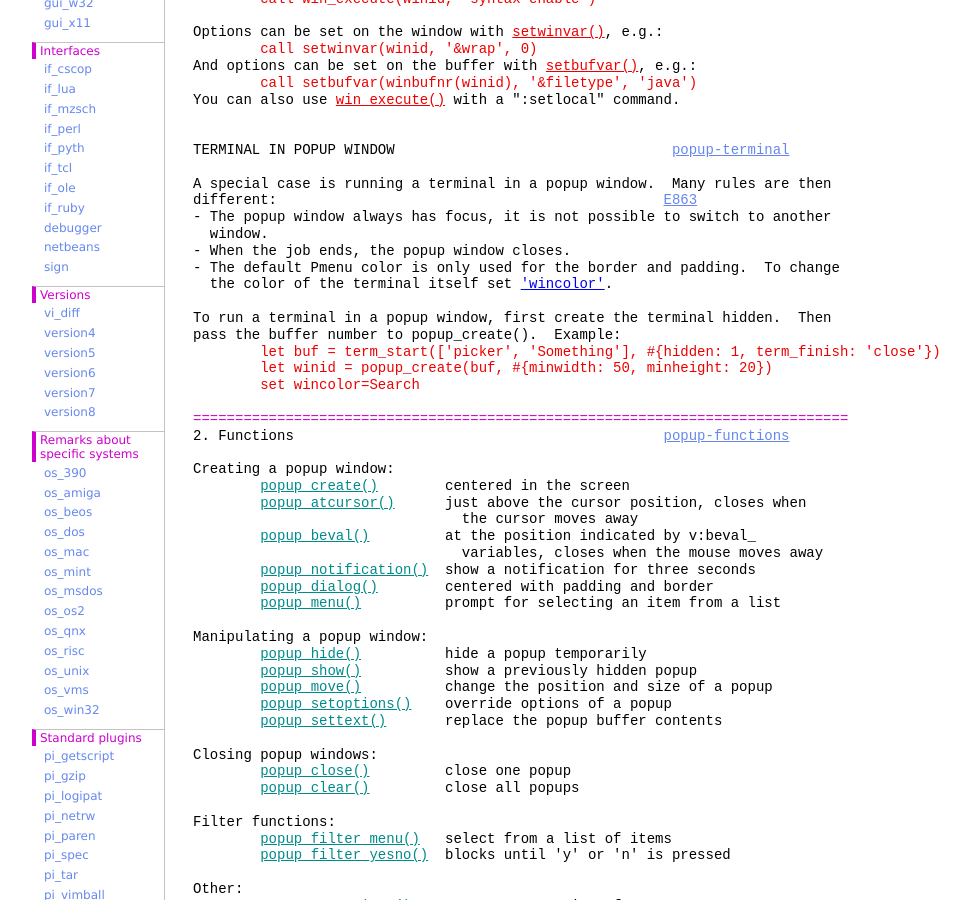
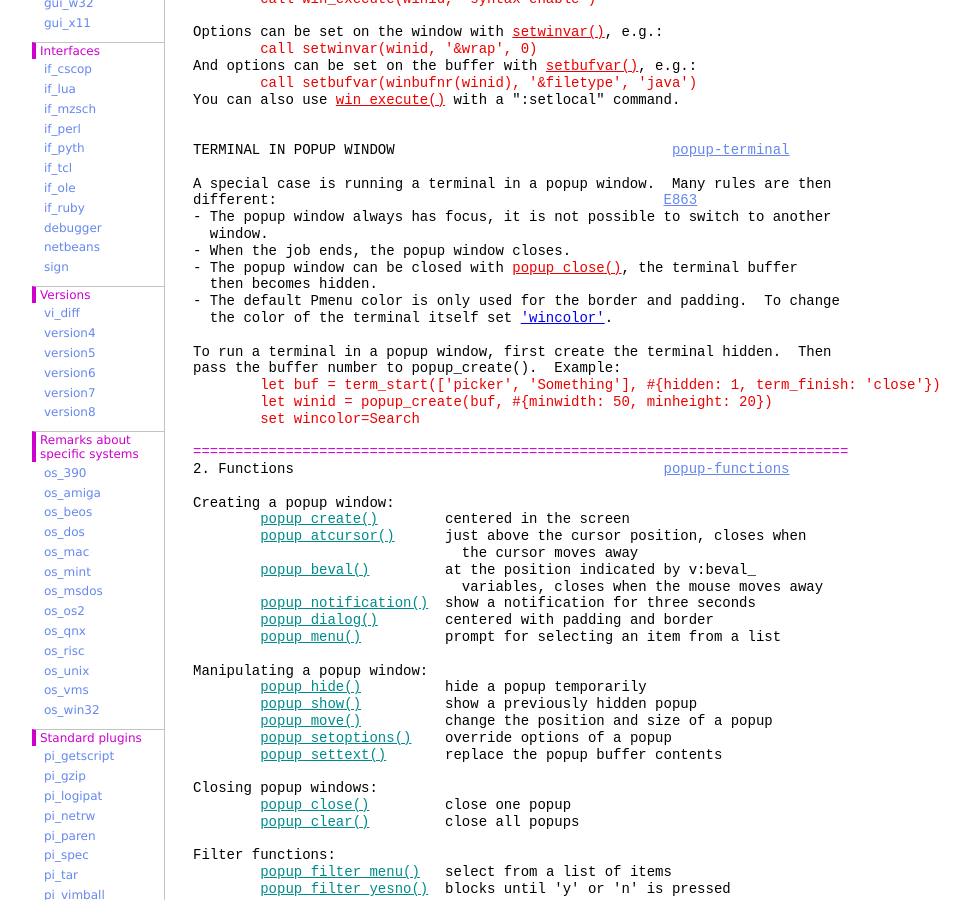
Before and after one commit to vim-jp/vimdoc-en, a Jekyll site: the page built from popup.html, in a window 1280 px wide and 900 px high, scrolled down 2463 px. Shown: the whole window, without its empty margins (208-1178 px from the left). Built offline with Jekyll 4.4.1, drawn with Linux system fonts in a browser that asks for light colours; nearby versions of some CDN libraries; comment, search, counter and statistics services are not loaded; some of the changed text lies outside the part shown.

Commit message:
Generated by Travis JOB 1127.1
https://travis-ci.org/vim-jp/vimdoc-en/builds/653240863

```diff
--- a/popup.html
+++ b/popup.html
@@ -3,7 +3,7 @@ layout: vimdoc
 helpname: 'popup'
 ---
 <div id='vimCodeElement'>
-<a class="Constant" href="popup.html" name="popup.txt">popup.txt</a>&nbsp;&nbsp;For&nbsp;<span class="Identifier">Vim version 8.2.</span>&nbsp;&nbsp;Last change: 2020 Feb 05<br>
+<a class="Constant" href="popup.html" name="popup.txt">popup.txt</a>&nbsp;&nbsp;For&nbsp;<span class="Identifier">Vim version 8.2.</span>&nbsp;&nbsp;Last change: 2020 Feb 20<br>
 <br>
 <br>
 &nbsp;&nbsp;&nbsp;&nbsp;&nbsp;&nbsp;&nbsp;&nbsp;&nbsp;&nbsp;&nbsp;&nbsp;&nbsp;&nbsp;&nbsp;&nbsp;&nbsp;&nbsp;<span class="Identifier">VIM REFERENCE MANUAL&nbsp;&nbsp;&nbsp;&nbsp;by Bram Moolenaar</span><br>
@@ -153,6 +153,8 @@ different:&nbsp;&nbsp;&nbsp;&nbsp;&nbsp;&nbsp;&nbsp;&nbsp;&nbsp;&nbsp;&nbsp;&nbs
 - The popup window always has focus, it is not possible to switch to another<br>
 &nbsp;&nbsp;window.<br>
 - When the job ends, the popup window closes.<br>
+- The popup window can be closed with&nbsp;<a class="Comment" href="popup.html#popup_close()">popup_close()</a>, the terminal buffer<br>
+&nbsp;&nbsp;then becomes hidden.<br>
 - The default Pmenu color is only used for the border and padding.&nbsp;&nbsp;To change<br>
 &nbsp;&nbsp;the color of the terminal itself set&nbsp;<a class="Type" href="options.html#'wincolor'">'wincolor'</a>.<br>
 <br>
```
